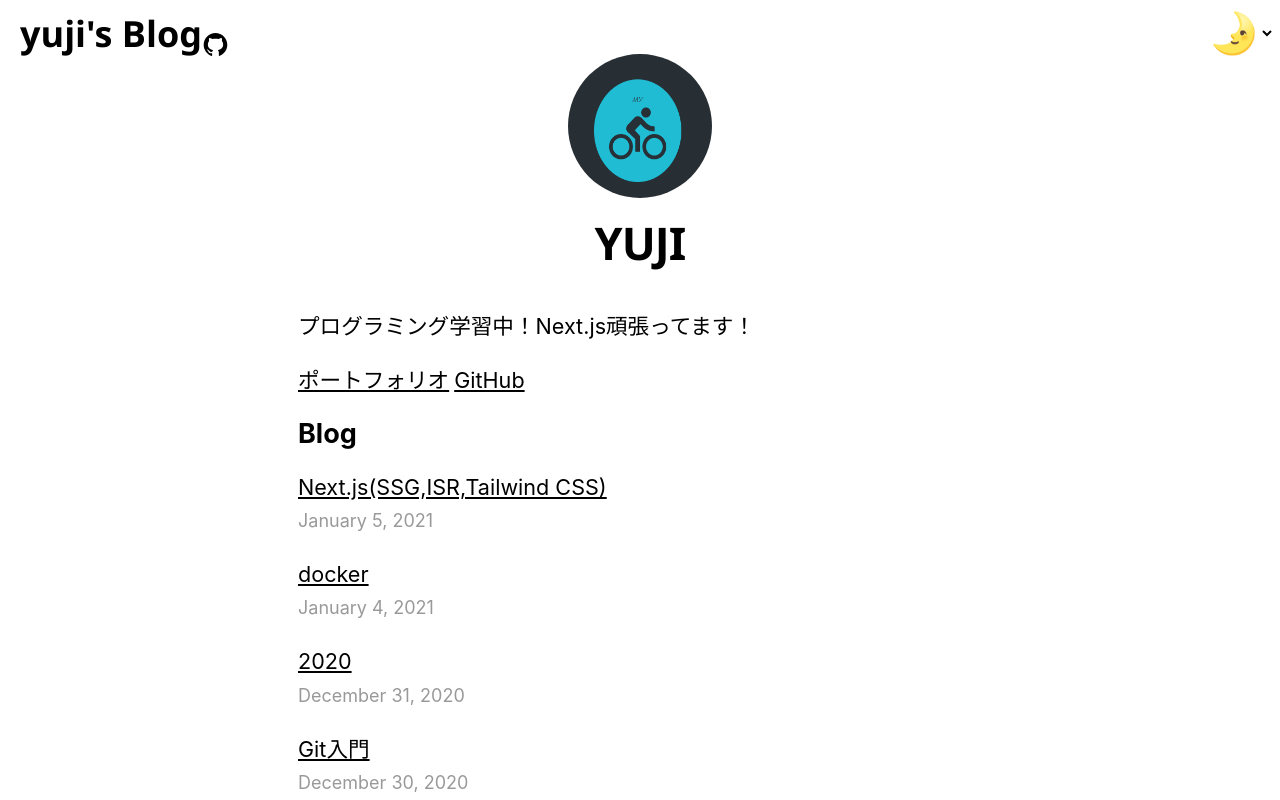
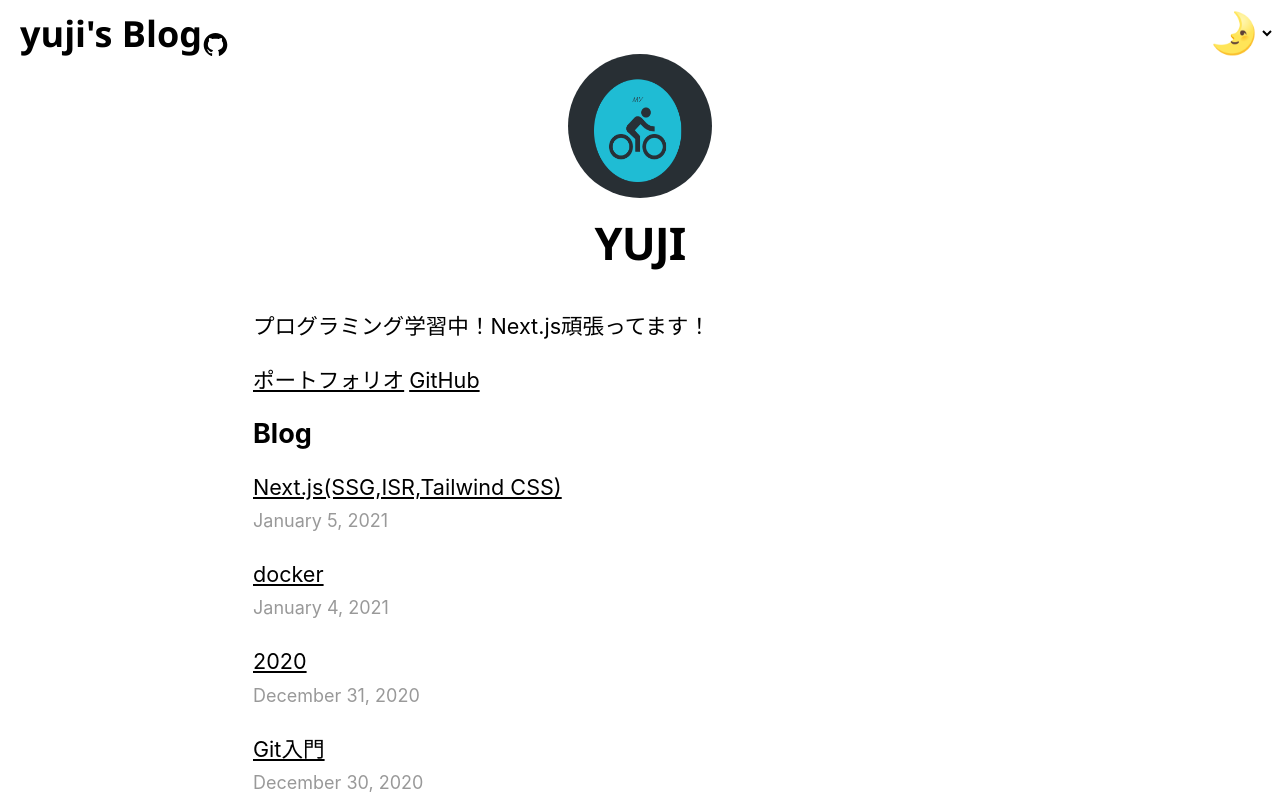
Before and after one commit to yuji-bvb/nextjs-blog, a Next.js app: page / in a window 1280 px wide. Shown: the top 800 px of the page. Built offline with nearby package versions, Linux system fonts and the light colour scheme.

Commit message:
全体横幅調整

```diff
--- a/components/layout.module.css
+++ b/components/layout.module.css
@@ -1,5 +1,5 @@
 .container {
-  max-width: 40rem;
+  max-width: 45rem;
   padding: 0 1rem;
   margin: 3rem auto 3rem;
 }
```
